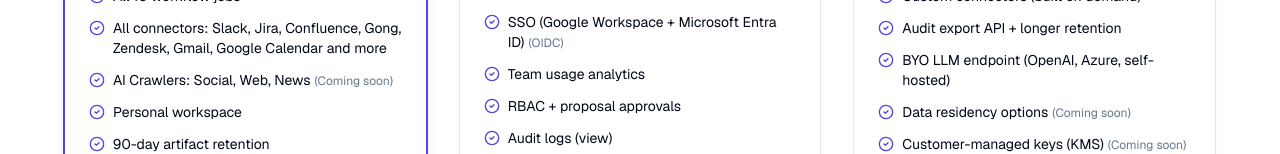
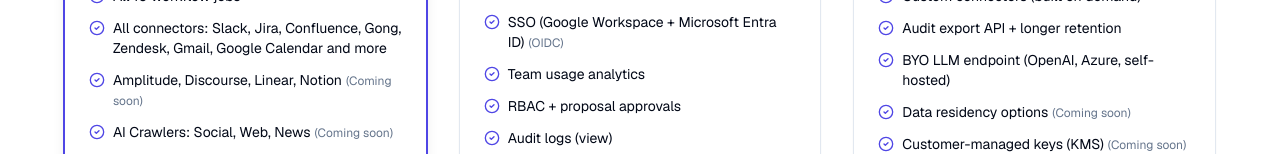
Before and after one commit to graemerycyk/openpmkit, a Next.js app in the folder apps/web/: page /pricing in a window 1280 px wide. Shown: the part 798-952 px from the top of the page. Built offline with nearby package versions, Linux system fonts and the light colour scheme; no server answers.

Commit message:
Update page.tsx

```diff
--- a/apps/web/src/app/(marketing)/pricing/page.tsx
+++ b/apps/web/src/app/(marketing)/pricing/page.tsx
@@ -70,6 +70,7 @@ const plans: Plan[] = [
       { name: 'Monthly or annual billing', included: true },
       { name: 'All 10 workflow jobs', included: true },
       { name: 'All connectors: Slack, Jira, Confluence, Gong, Zendesk, Gmail, Google Calendar and more', included: true },
+      { name: 'Amplitude, Discourse, Linear, Notion', included: true, detail: 'Coming soon' },
       { name: 'AI Crawlers: Social, Web, News', included: true, detail: 'Coming soon' },
       { name: 'Personal workspace', included: true },
       { name: '90-day artifact retention', included: true },
```
